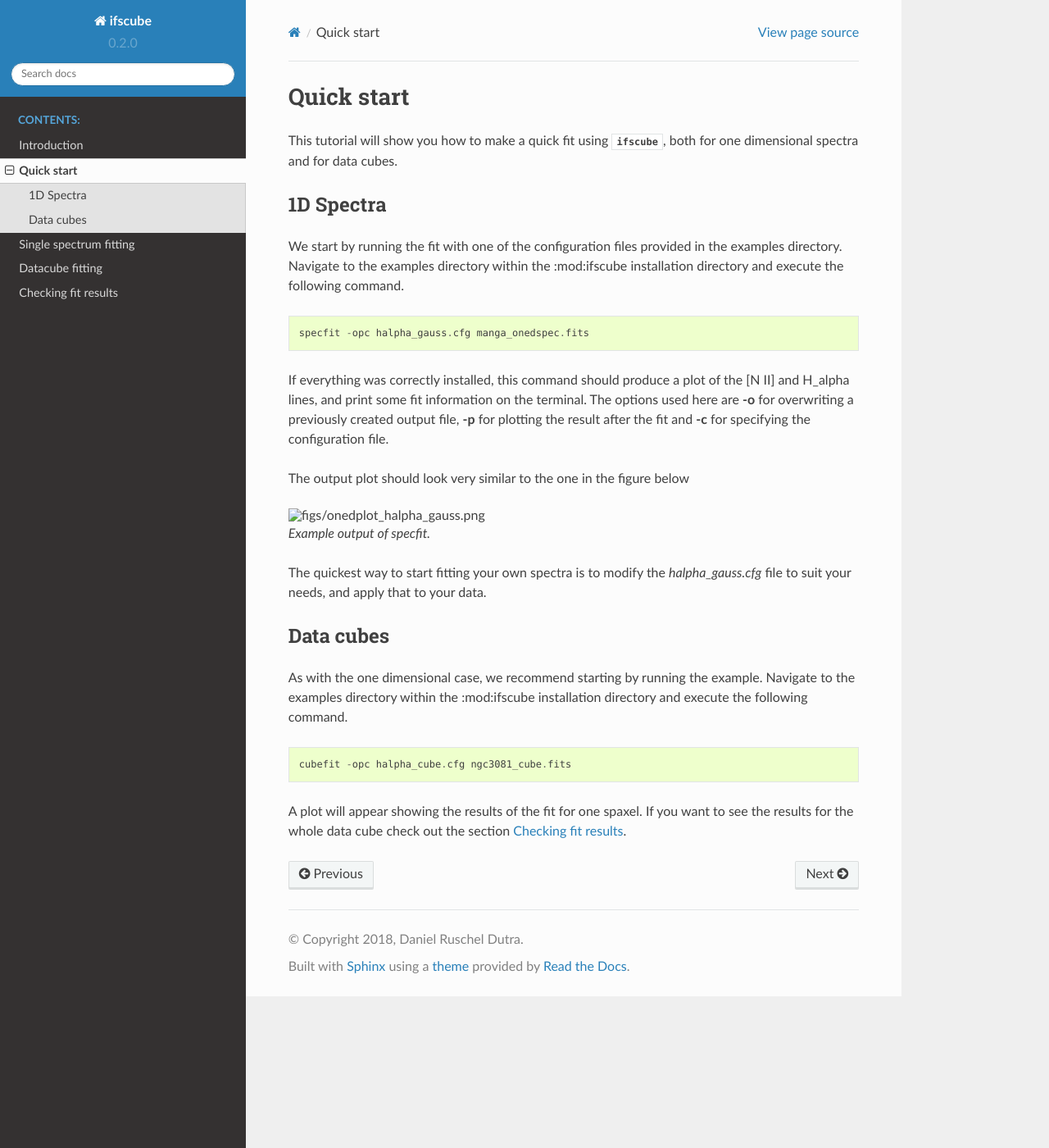
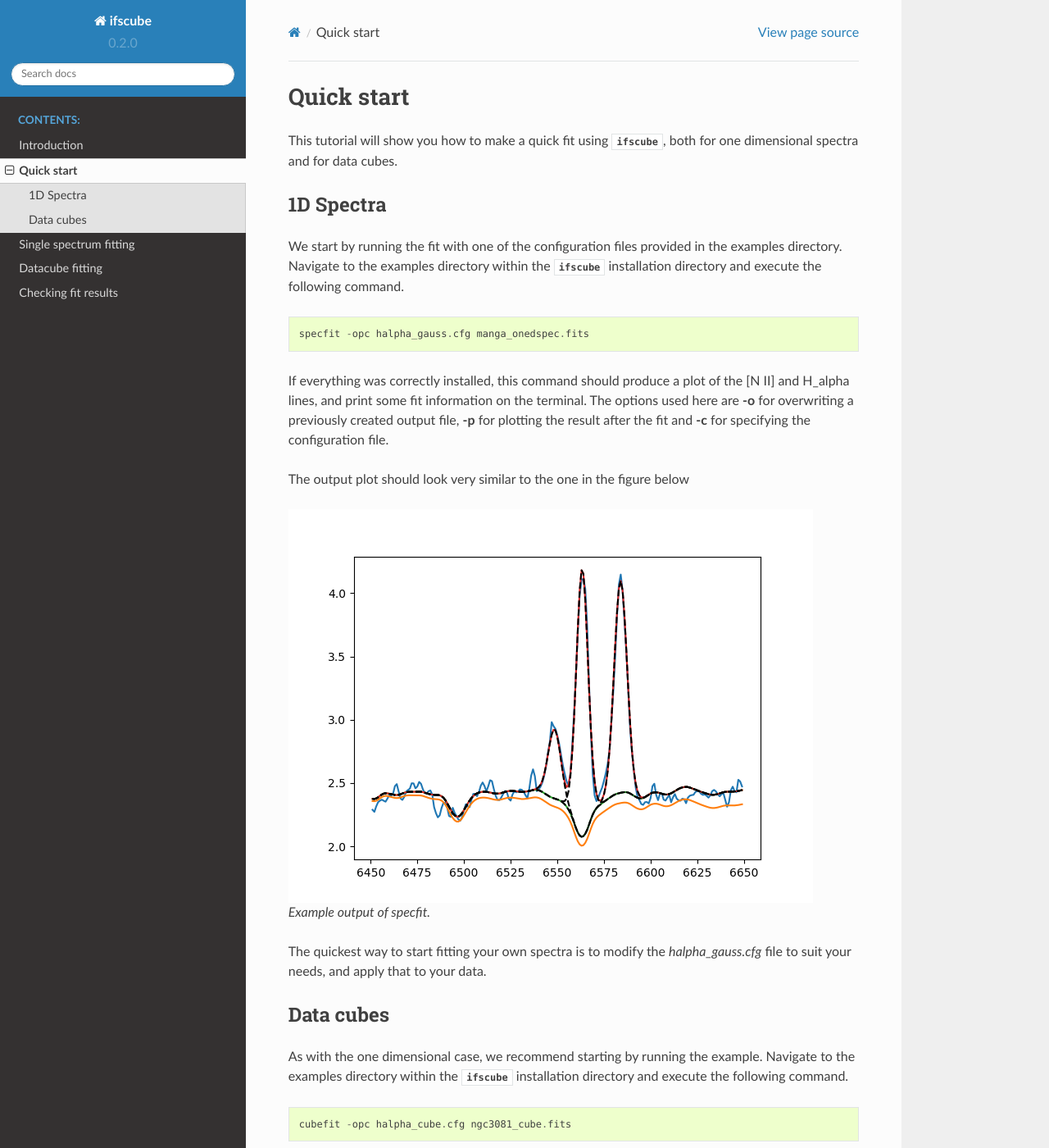
Before and after one commit to danielrd6/ifscube, a Sphinx documentation site: the page built from docs/quickstart.rst, in a window 1280 px wide and 1400 px high. Shown: the whole window at 82% size. Built offline with Sphinx 7.4.7 and the Read the Docs theme 2.0.0, drawn with Linux system fonts in a browser that asks for light colours.

Commit message:
Updated quick start.

```diff
--- a/docs/quickstart.rst
+++ b/docs/quickstart.rst
@@ -9,7 +9,7 @@ for one dimensional spectra and for data cubes.
 
 We start by running the fit with one of the configuration files provided
 in the examples directory. Navigate to the examples directory within the
-:mod:ifscube installation directory and execute the following command.
+:mod:`ifscube` installation directory and execute the following command.
 
 ::
 
@@ -35,7 +35,7 @@ Data cubes
 
 As with the one dimensional case, we recommend starting by running the example.
 Navigate to the examples directory within the
-:mod:ifscube installation directory and execute the following command.
+:mod:`ifscube` installation directory and execute the following command.
 
 ::
 
```
Also changed, not shown: docs/figs/onedplot_halpha_gauss.png (added).
